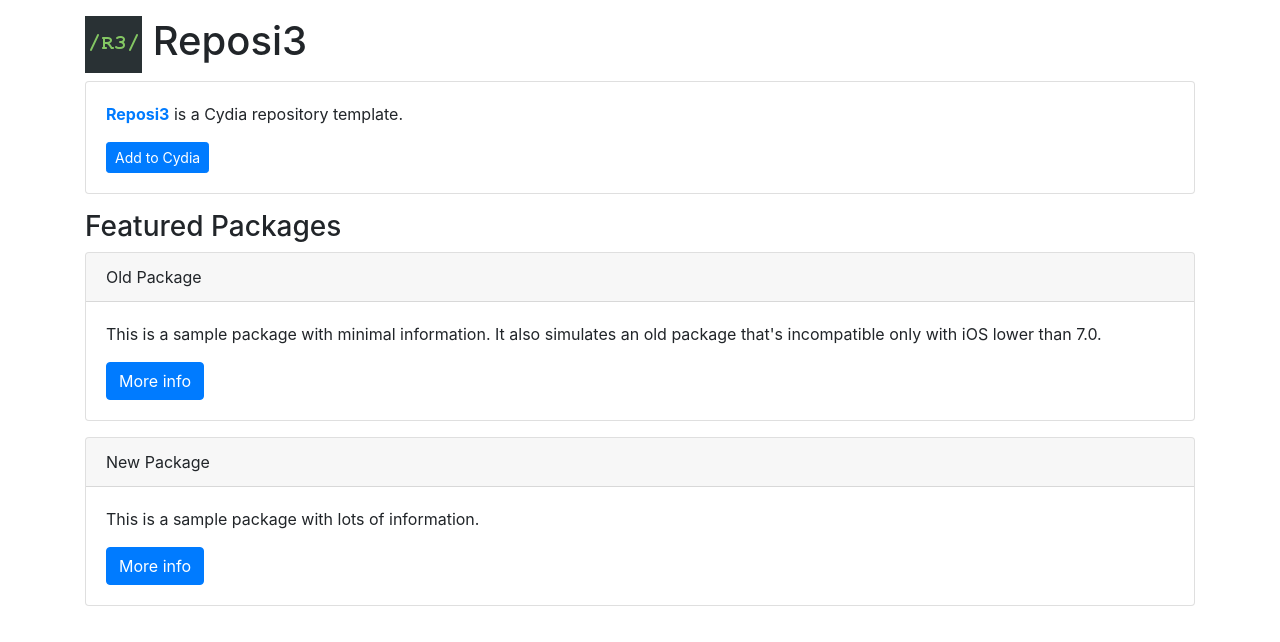
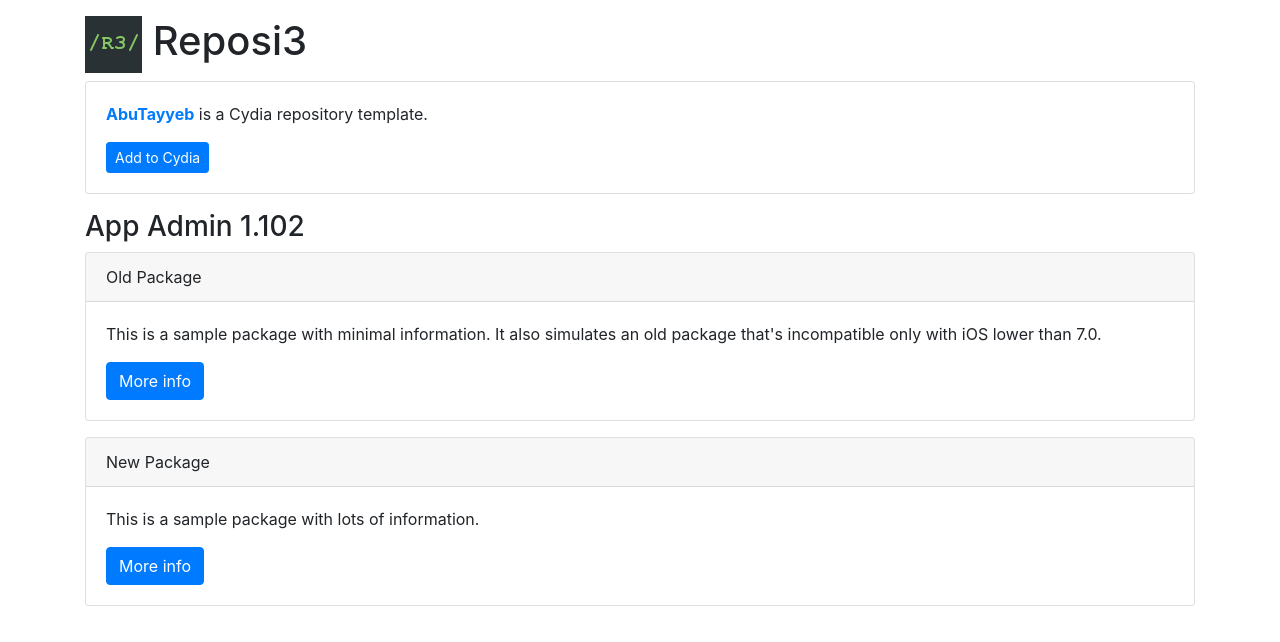
Before and after one commit to abutayyeb/cydia, a plain HTML site: page index.html in a window 1280 px wide. Drawn offline with nearby package versions, Linux system fonts and the light colour scheme.

Commit message:
Update index.html

```diff
--- a/index.html
+++ b/index.html
@@ -1,7 +1,7 @@
 <!DOCTYPE html>
 <html lang="en">
 <head>
-  <title>Reposi3</title>
+  <title>AbuTayyeb</title>
   <meta charset="utf-8">
   <meta name="viewport" content="width=device-width, initial-scale=1">
   <link rel="stylesheet" href="https://stackpath.bootstrapcdn.com/bootstrap/4.5.0/css/bootstrap.min.css" integrity="sha384-9aIt2nRpC12Uk9gS9baDl411NQApFmC26EwAOH8WgZl5MYYxFfc+NcPb1dKGj7Sk" crossorigin="anonymous">
@@ -17,14 +17,14 @@
 <div class="container">
 	<div class="card">
 		<div class="card-body">
-			<p><span class="text-primary"><b>Reposi3</span></b> is a Cydia repository template.</p>
+			<p><span class="text-primary"><b>AbuTayyeb</span></b> is a Cydia repository template.</p>
 			<a class="btn btn-sm btn-primary" href="cydia://url/https://cydia.saurik.com/api/share#?source=https://supermamon.github.io/Reposi3/">Add to Cydia</a>
 		</div>
 	</div>
 </div>
 <p></p>
 <div class="container">
-  <h3 id="wells" class="page-header">Featured Packages</h3>
+  <h3 id="wells" class="page-header">App Admin 1.102</h3>
 </div>
 
 <div class="container">
```
